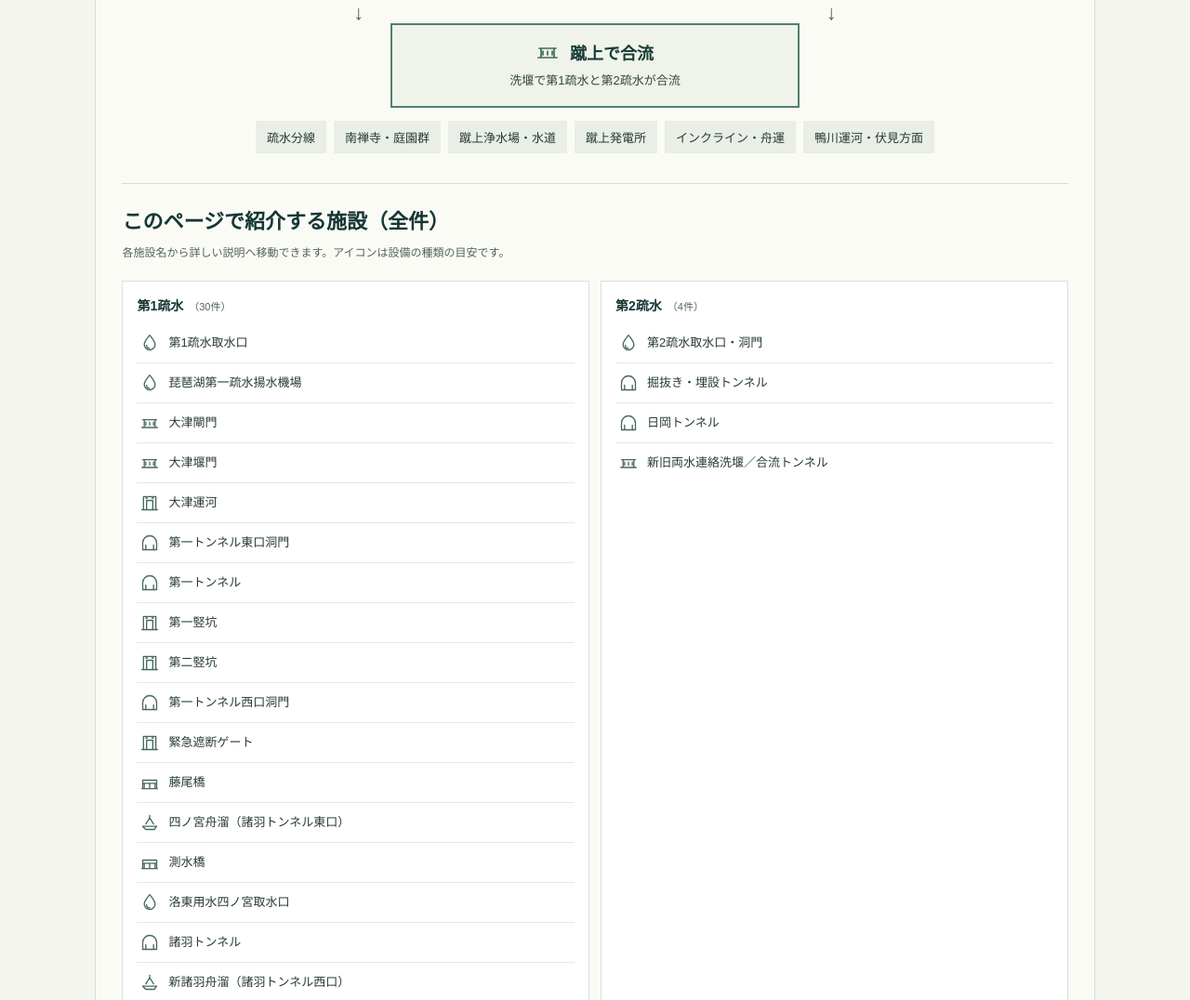
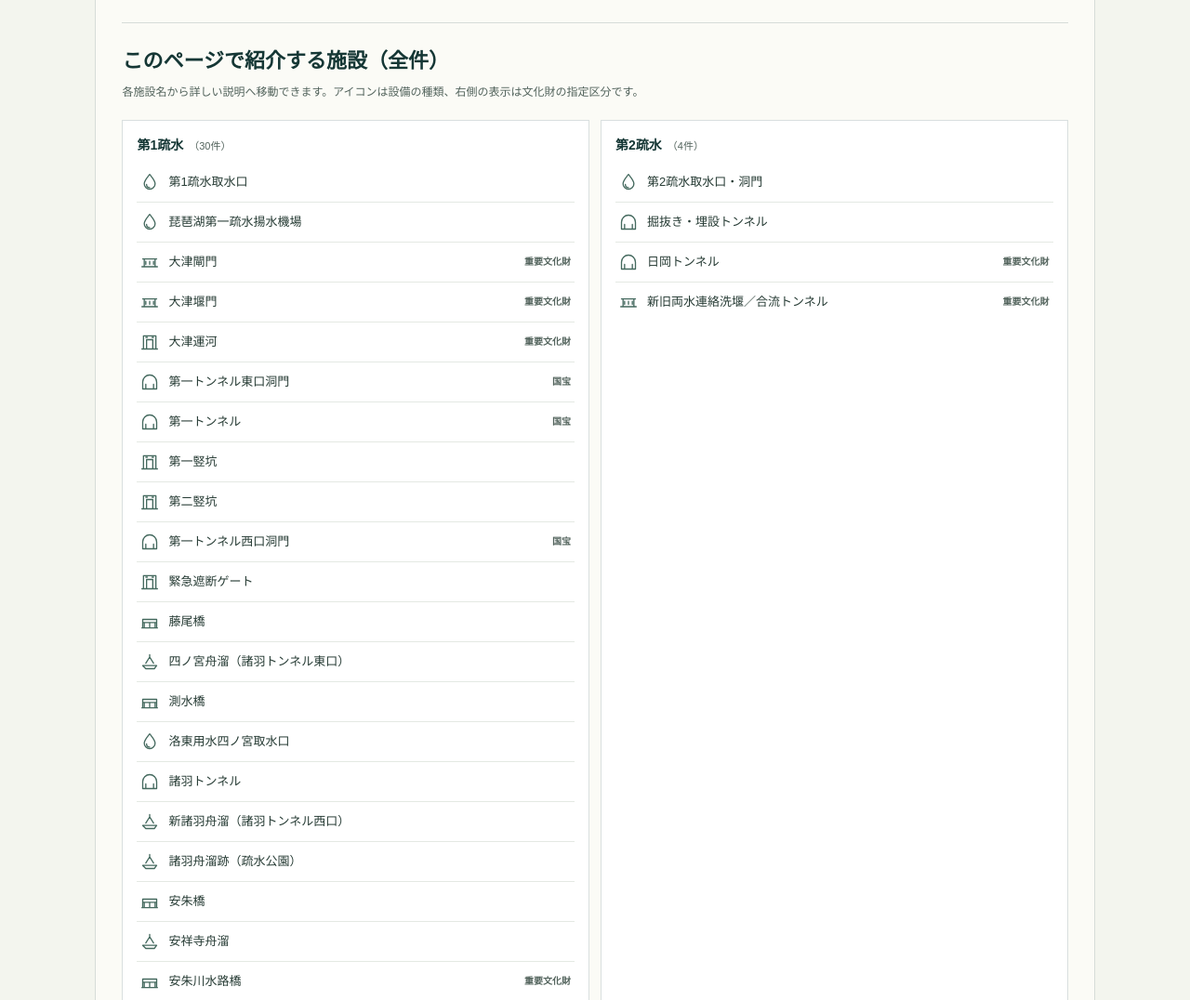
Before and after one commit to bunatarou/biwako-sosui, a plain HTML site: page facilities.html in a window 1280 px wide. Shown: the part 1724-2800 px from the top of the page at 93% size. Drawn offline with Linux system fonts and the light colour scheme.

Commit message:
サマリから重複を削除

```diff
--- a/facilities.css
+++ b/facilities.css
@@ -62,8 +62,7 @@
 .flow-index-link:hover, .flow-index-link:focus-visible { color: #173c36; text-decoration: underline; text-underline-offset: 3px; }
 .flow-index-icon { width: 20px; height: 20px; flex: 0 0 20px; fill: none; stroke: #44695e; stroke-width: 1.6; stroke-linecap: round; stroke-linejoin: round; }
 .flow-index-label { min-width: 0; overflow-wrap: anywhere; }
-.inventory-flow-group { grid-column: 1 / -1; }
-.inventory-flow-group ul { display: grid; grid-template-columns: repeat(2, minmax(0, 1fr)); column-gap: 20px; }
+.flow-heritage-badge { flex: 0 0 auto; margin-left: auto; color: #52635c; font-size: 10px; font-weight: 600; white-space: nowrap; }
 .diagram-caption { max-width: 1200px; margin: 12px auto 0; color: #34443e; font-size: 12px; line-height: 1.8; text-align: center; }
 .facility-map-section { padding: 0 8vw 86px; }
 .facility-map-inner { max-width: 1200px; margin: 0 auto; }
@@ -112,7 +111,7 @@
 .field-guide-note ul { padding-left: 1.3em; }
 .downstream-section .facility-field { background: #eef2e6; }
 @media (max-width: 760px) { .field-guide-note { margin-inline: 5vw; padding: 20px 18px; } .facility-field>div { grid-template-columns: 1fr; gap: 0; } }
-@media (max-width: 760px) { .flow-index-grid, .inventory-flow-group ul { grid-template-columns: 1fr; } .inventory-flow-group { grid-column: auto; } }
+@media (max-width: 760px) { .flow-index-grid { grid-template-columns: 1fr; } }
 .keage-section { display: grid; grid-template-columns: .8fr 1.2fr; gap: 5vw; }
 .branch-section { display: grid; grid-template-columns: .8fr 1.2fr; gap: 5vw; }
 .section-lead { margin: 0 0 20px; color: #586a64; font-family: var(--serif); font-size: 14px; line-height: 2; }
--- a/facilities.html
+++ b/facilities.html
@@ -7,7 +7,7 @@
   <meta name="description" content="琵琶湖疏水の第一・第二疏水を、取水口からトンネル、橋、閘門、分水・放水設備まで流れに沿って解説します。">
   <title>設備と流路 — 琵琶湖疏水</title>
   <link rel="stylesheet" href="style.css?v=13">
-  <link rel="stylesheet" href="facilities.css?v=24">
+  <link rel="stylesheet" href="facilities.css?v=25">
   <script src="script.js" defer></script>
 </head>
 <body class="facilities-page">
@@ -67,8 +67,7 @@
         <h2>水の流れと、<br>施設の全体像。</h2>
       </div>
       <div class="facility-intro-copy">
-        <p>琵琶湖から取水した第1疏水と第2疏水は、蹴上の洗堰で合流します。第1疏水沿いには四ノ宮舟溜や諸羽トンネルなどがあり、第2疏水は全線が地下を通ります。第2疏水連絡トンネルは、大津側で別経路に分かれ、藤尾付近で再び第2疏水に接続する様子を模式的に示しています。</p>
-        <p class="facility-caution"><strong>一覧の基準：</strong>このページの個別解説と文化財一覧に掲載した施設をすべて載せています。文化財24施設は、個別解説にある施設も指定一覧として再掲しています。並びはページ内の説明順で、水が各施設を順番に通ることを示すものではありません。廃止・移設された施設や関連施設は、各説明で区別しています。</p>
+        <p>琵琶湖から取水した第1疏水と第2疏水は、蹴上の洗堰で合流します。第1疏水沿いには四ノ宮舟溜や諸羽トンネルなどがあり、第2疏水は全線が地下を通ります。第2疏水連絡トンネルは、大津側で別経路に分かれ、藤尾付近で再び第2疏水に接続します。</p>
       </div>
     </section>
 
@@ -132,14 +131,13 @@
         <div class="flow-washweir">
           <svg viewBox="0 0 24 24" aria-hidden="true"><path d="M3 8h18M5 8v10h14V8M2 18h20M7 11v4m5-4v4m5-4v4"/></svg>
           <strong>蹴上で合流</strong>
-          <span>洗堰で第1疏水と第2疏水が合流</span>
         </div>
         <div class="flow-outlets" aria-label="合流後の主な水路・用途">
           <span>疏水分線</span><span>南禅寺・庭園群</span><span>蹴上浄水場・水道</span><span>蹴上発電所</span><span>インクライン・舟運</span><span>鴨川運河・伏見方面</span>
         </div>
         <section class="flow-index" aria-labelledby="flow-index-heading">
           <h3 id="flow-index-heading">このページで紹介する施設（全件）</h3>
-          <p>各施設名から詳しい説明へ移動できます。アイコンは設備の種類の目安です。</p>
+          <p>各施設名から詳しい説明へ移動できます。アイコンは設備の種類、右側の表示は文化財の指定区分です。</p>
           <div class="flow-index-grid">
             <section class="flow-index-group"><h4>第1疏水</h4><ul data-flow-list="first"></ul></section>
             <section class="flow-index-group"><h4>第2疏水</h4><ul data-flow-list="second"></ul></section>
@@ -147,7 +145,6 @@
             <section class="flow-index-group"><h4>疏水分線</h4><ul data-flow-list="branch"></ul></section>
             <section class="flow-index-group"><h4>京都市内・伏見方面</h4><ul data-flow-list="downstream"></ul></section>
             <section class="flow-index-group"><h4>別系統の関連施設</h4><ul data-flow-list="related"></ul></section>
-            <section class="flow-index-group inventory-flow-group"><h4>2025年指定 · 国宝・重要文化財24施設</h4><ul data-flow-list="inventory"></ul></section>
           </div>
         </section>
       </div>
@@ -806,7 +803,7 @@
                 <img src="img/sinkyu_ryosuirenraku_araizeki.jpg" alt="新旧両水連絡洗堰">
                 <figcaption>新旧両水連絡洗堰</figcaption>
               </figure>
-              <p>1912年に築造された石造・コンクリート造の洗堰で、延長は28.3m。山科の日ノ岡で第2疏水の水を第1疏水系統へ連絡する施設です。蹴上の合流地点とは区別して示します。</p>
+              <p>1912年に築造された石造・コンクリート造の洗堰で、延長は28.3m。山科の日ノ岡で第2疏水の水を第1疏水系統へ連絡する施設。</p>
               <div class="first-facility-location"><span>所在地</span><p>山科区日ノ岡一切経谷町</p></div>
             </div>
           </article>
--- a/script.js
+++ b/script.js
@@ -90,8 +90,7 @@ const flowIndexGroups = [
   { key: "keage", selector: "#keage .keage-facility-row h4" },
   { key: "branch", selector: "#branch .facility-cards h4" },
   { key: "downstream", selector: "#downstream .downstream-list article h3" },
-  { key: "related", selector: "#downstream .facility-note h3" },
-  { key: "inventory", selector: "#inventory .inventory-groups li" }
+  { key: "related", selector: "#downstream .facility-note h3" }
 ];
 
 const iconPaths = {
@@ -115,6 +114,42 @@ function flowIconFor(label) {
 }
 
 if (document.querySelector(".flow-index")) {
+  const normalizeFacilityName = (name) => name.replace(/[\s・／/（）()]/g, "");
+  const heritageEntries = [...document.querySelectorAll("#inventory .inventory-groups > div")]
+    .flatMap((group, index) => [...group.querySelectorAll("li")].map((item) => ({
+      name: normalizeFacilityName(item.textContent.trim()),
+      status: index === 0 ? "国宝" : "重要文化財"
+    })));
+  const heritageAliases = new Map([
+    ["大津閘門", ["大津閘門及び堰門"]],
+    ["大津堰門", ["大津閘門及び堰門"]],
+    ["第一トンネル東口洞門", ["第一トンネル"]],
+    ["第一トンネル西口洞門", ["第一トンネル"]],
+    ["蹴上インクライン", ["インクライン"]],
+    ["蹴上船溜インクライン", ["インクライン"]],
+    ["蹴上浄水場第一高区配水池", ["蹴上浄水場第一高区配水池"]],
+    ["蹴上発電所水圧鉄管", ["蹴上発電所旧本館"]],
+    ["夷川閘門夷川発電所", ["夷川閘門", "夷川発電所本館"]],
+    ["旧御所水道大日山水源地喞筒所本願寺水道水源池", ["旧御所水道大日山水源地喞筒所", "本願寺水道水源池"]],
+    ["新旧両水連絡洗堰合流トンネル", ["新旧両水連絡洗堰", "合流トンネル"]]
+  ]);
+  const heritageBadgeLabels = new Map([
+    ["蹴上船溜インクライン", "インクライン：国宝"],
+    ["蹴上浄水場第一高区配水池", "第一高区配水池：重要文化財"],
+    ["蹴上発電所水圧鉄管", "旧本館：重要文化財"]
+  ]);
+
+  const heritageStatusFor = (label) => {
+    const name = normalizeFacilityName(label);
+    const targets = heritageAliases.get(name) || [name];
+    const matches = targets.map((target) => heritageEntries.find((entry) => entry.name === normalizeFacilityName(target)));
+    if (matches.some((entry) => !entry) || new Set(matches.map((entry) => entry.status)).size !== 1) return null;
+    return {
+      status: matches[0].status,
+      badgeLabel: heritageBadgeLabels.get(name) || matches[0].status
+    };
+  };
+
   flowIndexGroups.forEach(({ key, selector }) => {
     const list = document.querySelector(`[data-flow-list="${key}"]`);
     const heading = list?.closest(".flow-index-group")?.querySelector("h4");
@@ -158,6 +193,14 @@ if (document.querySelector(".flow-index")) {
       text.textContent = label;
       link.append(icon, text);
 
+      const heritage = heritageStatusFor(label);
+      if (heritage) {
+        const badge = document.createElement("span");
+        badge.className = "flow-heritage-badge";
+        badge.textContent = heritage.badgeLabel;
+        link.append(badge);
+      }
+
       const entry = document.createElement("li");
       entry.append(link);
       list.append(entry);
```
